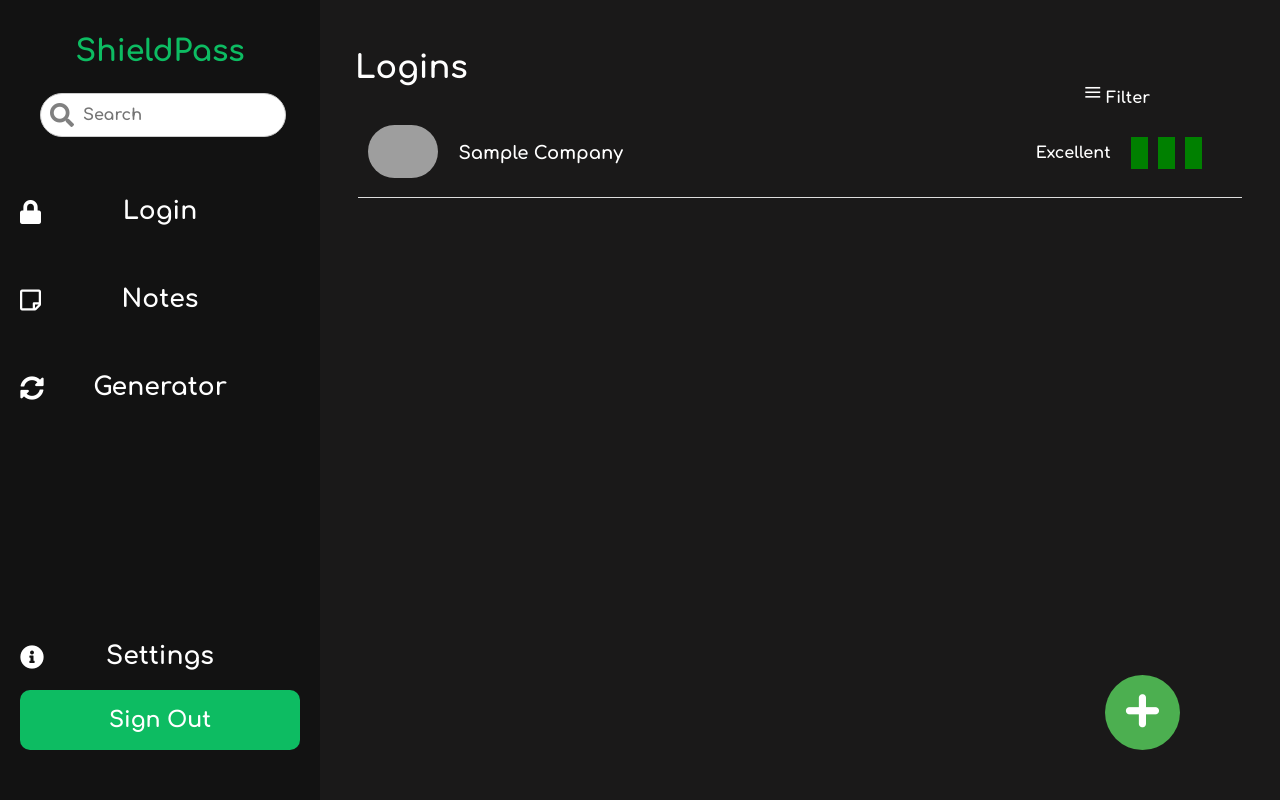
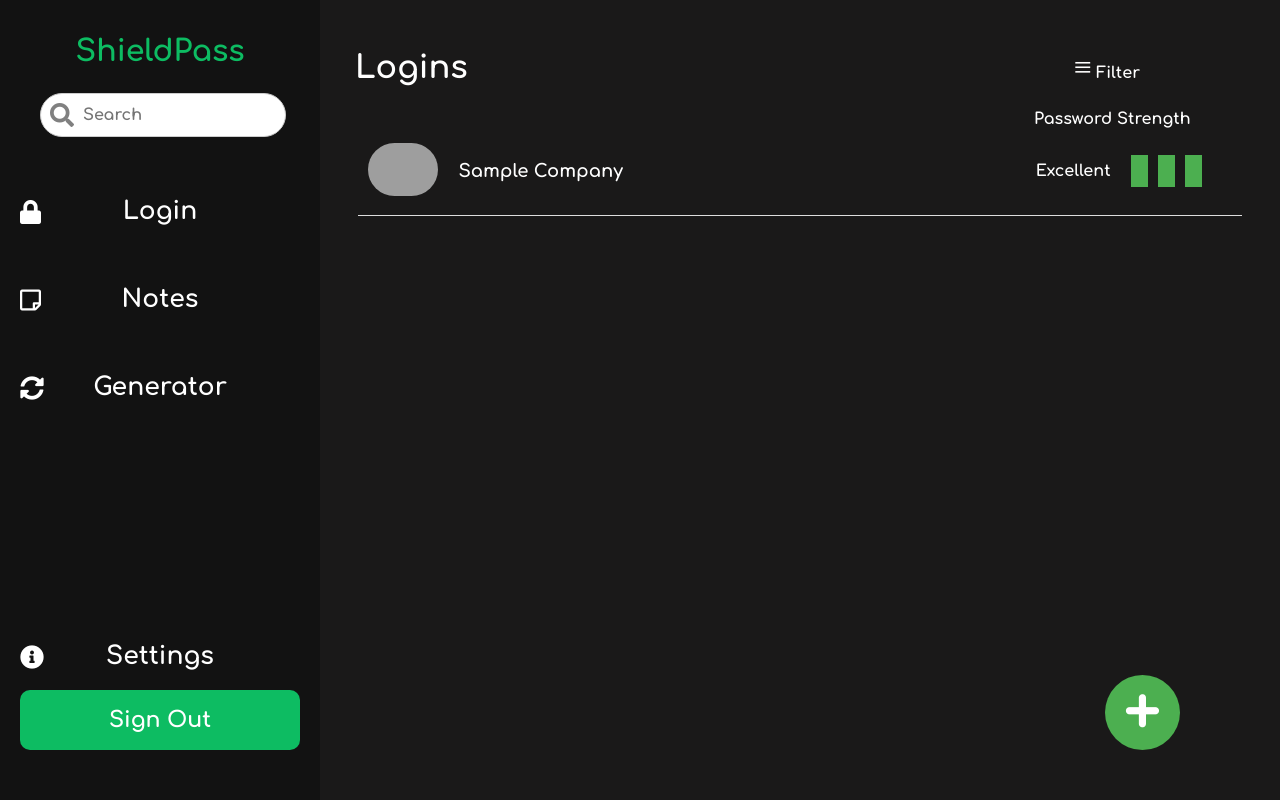
Before and after one commit to parrishl21/shieldPass, a Flask app: page /login_homepage in a window 1280 px wide. Run offline with Flask 3, Linux system fonts and the light colour scheme; a user stored in the database is signed in; a database or web service that is not in the repository returns one stand-in record (values such as "Sample title"); some libraries are stand-ins or nearby versions; grey boxes are pictures that could not be loaded.

Commit message:
fixed strength and filter looks

```diff
--- a/static/css/login_homepage.css
+++ b/static/css/login_homepage.css
@@ -15,9 +15,9 @@ table {
     position: relative;
 }
 .filter {
-    margin-top: -25px;
+    margin-top: -50px;
     position: absolute;
-    right: 130px;
+    right: 140px;
     cursor: pointer;
     padding: 0;
     border: none;
@@ -26,7 +26,7 @@ table {
     background: none;
 }
 .filter-slide-out-buttons {
-    margin-top: -22px;
+    margin-top: -49px;
     right: 345px;
     display: none;
     position: absolute;
@@ -265,18 +265,18 @@ transform: scale(0.7);
     background-color: yellow;
 }
 .filled_great {
-    border-color: lightgreen;
-    background-color: lightgreen;
+    border-color: #1976D2;
+    background-color: #1976D2;
 }
 .empty_okay {
     border-color: yellow;
 }
 .empty_great {
-    border-color: lightgreen;
+    border-color: #1976D2;
 }
 .excellent {
-    border-color: green;
-    background-color: green;
+    border-color: #4CAF50;
+    background-color: #4CAF50;
 }
 #fixed-section {
     width: 25%;
--- a/templates/login_homepage.html
+++ b/templates/login_homepage.html
@@ -67,6 +67,7 @@
             </div>
         </div>
         <table>
+            <caption style="text-align:right; margin-right: 51px;">Password Strength</caption>
             {% for row_id, (col, strength) in sql_table %}
             <tr onclick="fetchLoginInfo({{row_id}})">
                 <td class="left-column"><img class="logo-img" src="https://logo.clearbit.com/{{col}}.com?size=45" onerror="replaceWithErrorImage(this)" alt="No Logo"></td>
```
